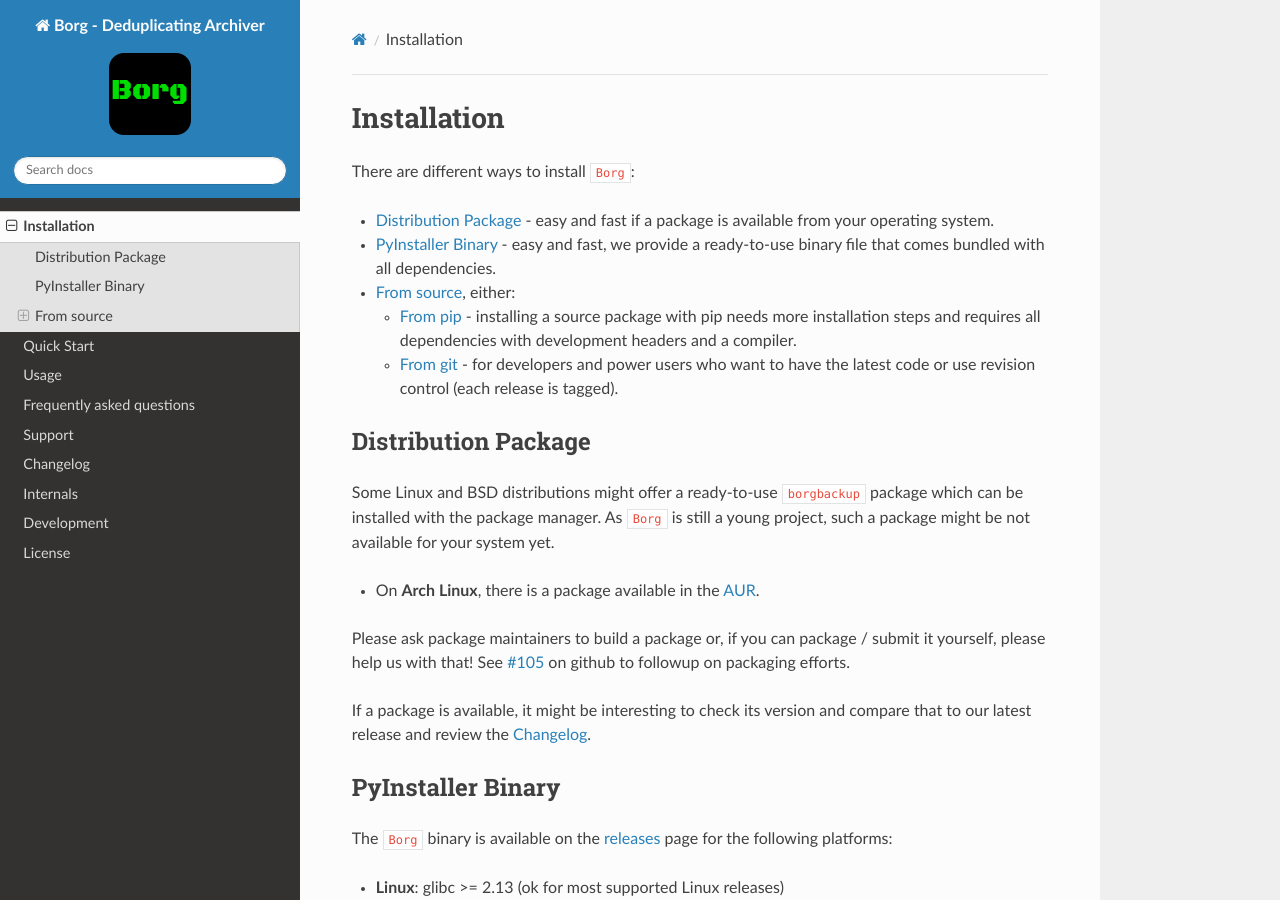
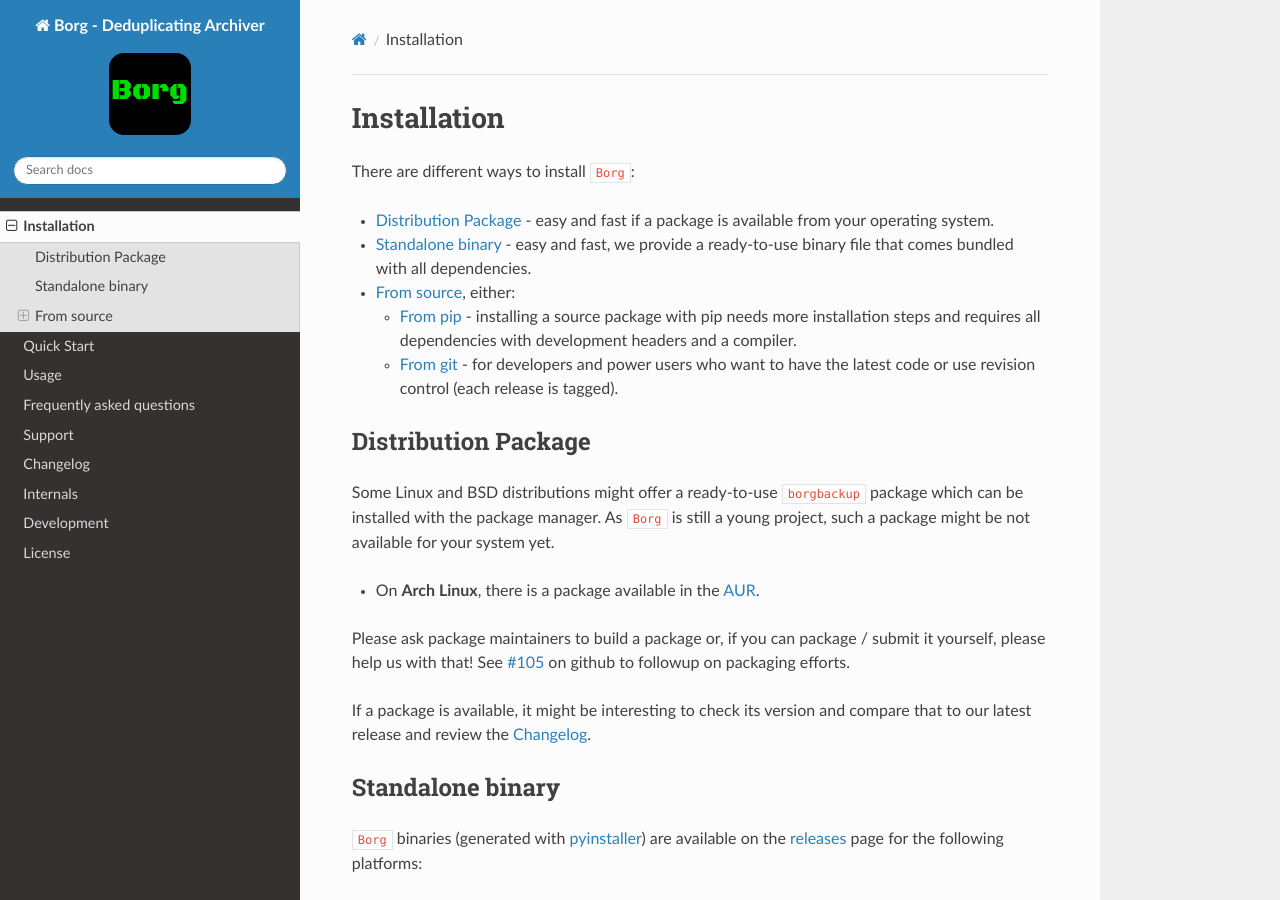
Before and after one commit to borgbackup/borg, a Sphinx documentation site: the page built from docs/installation.rst, in a window 1280 px wide and 900 px high. Built offline with Sphinx 7.4.7 and the Read the Docs theme 2.0.0, drawn with Linux system fonts in a browser that asks for light colours; the version number could not be read and is left out.

Commit message:
move pyinstaller mention out of heading
pyinstaller probably means nothing for most people, while standalone binary is more meaningful

```diff
--- a/docs/installation.rst
+++ b/docs/installation.rst
@@ -42,11 +42,11 @@
 
 .. _pyinstaller-binary:
 
-PyInstaller Binary
-------------------
+Standalone binary
+-----------------
 
-The |project_name| binary is available on the releases_ page for the following
-platforms:
+|project_name| binaries (generated with `pyinstaller`_) are available
+on the releases_ page for the following platforms:
 
 * **Linux**: glibc >= 2.13 (ok for most supported Linux releases)
 * **Mac OS X**: 10.10 (unknown whether it works for older releases)
```
Also changed, not shown: other parts of docs/installation.rst (+1 -0 lines).
